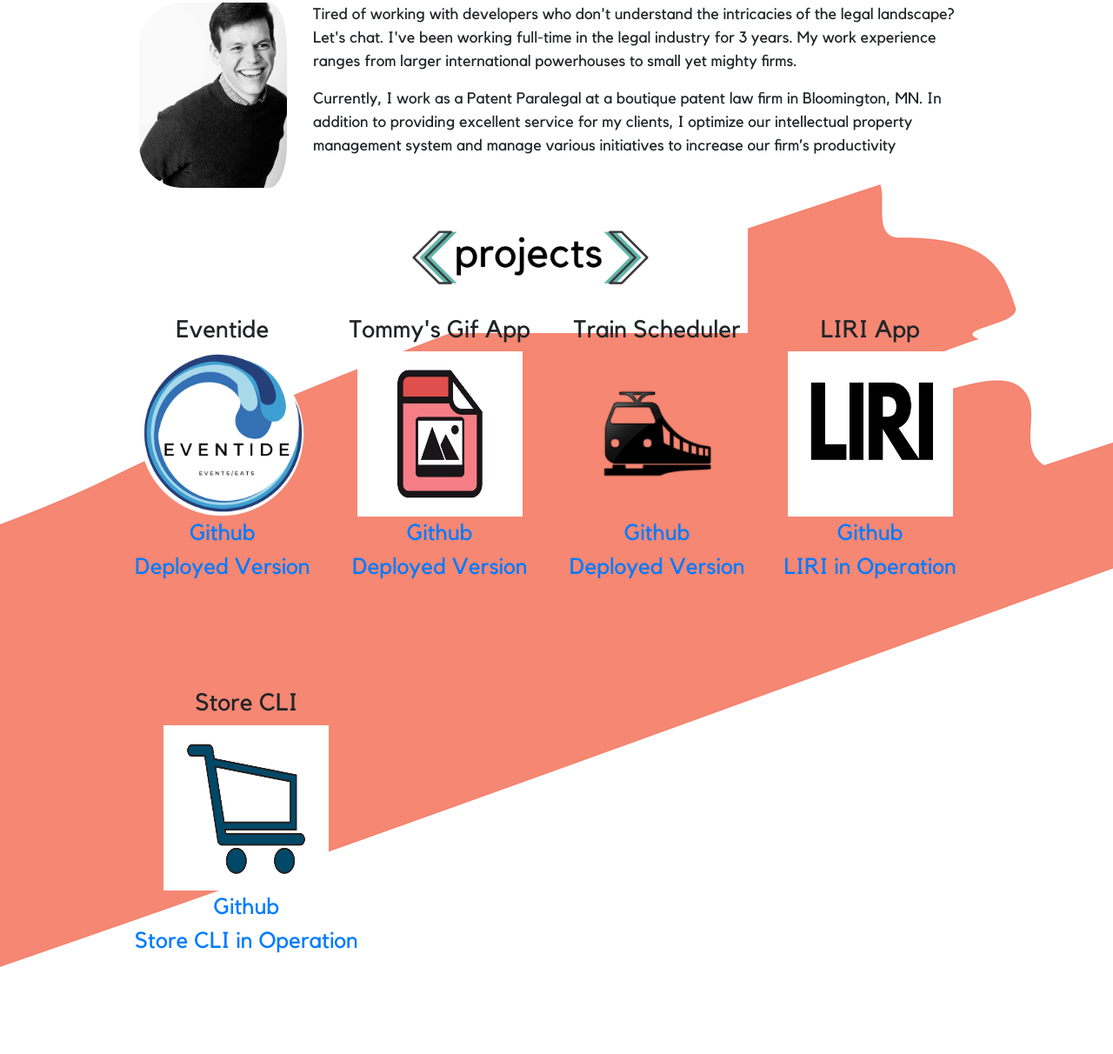
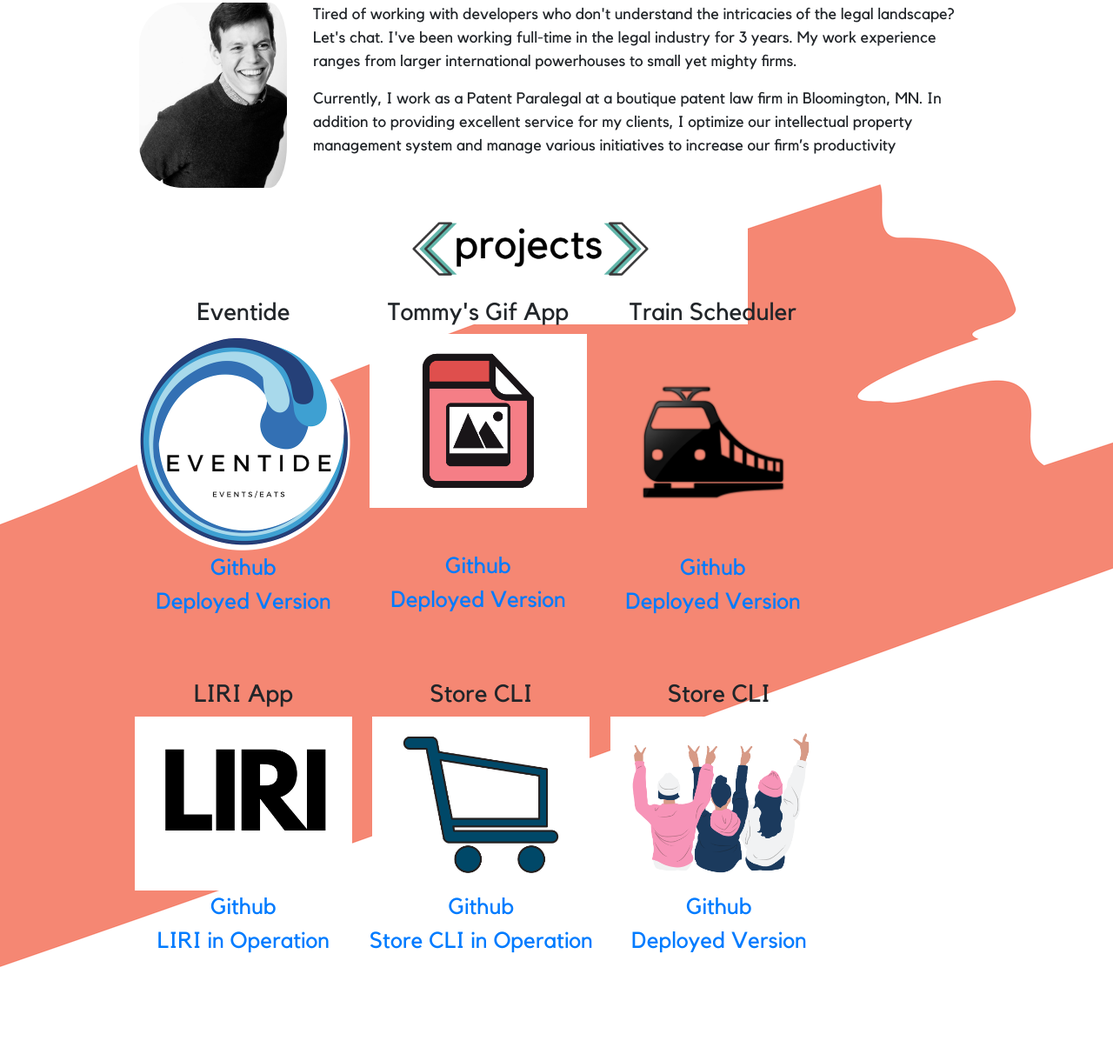
Before and after one commit to MattRubbelke/portfolio, a plain HTML site: page index.html in a window 1280 px wide. Shown: the part 327-1539 px from the top of the page at 87% size. After the commit the page ends 1489 px from the top, so only its background shows below. Drawn offline with nearby package versions, Linux system fonts and the light colour scheme; files whose address does not match are found by name.

Commit message:
Added FriendFinder.

```diff
--- a/assets/css/style.css
+++ b/assets/css/style.css
@@ -53,7 +53,7 @@ p{
 }
 
 #projects-title{
-    margin: 10px auto;
+    margin: 0px auto;
     width: 500px;
     clear: both;
 }
@@ -64,16 +64,14 @@ p{
 }
 
 .project{
-    float: left;
-    margin-right: 25px;
+
     text-align: center;
     padding: 10px;
-    margin-bottom: 100px;
+    margin-bottom: 50px;
 }
 
 .project-image{
-    width: 190px;
-    height: 190px;
+    width: 250px;
 }
 
 .descript{
--- a/index.html
+++ b/index.html
@@ -52,7 +52,7 @@
             <!-- Tommy's Gif App -->
             <div class="project" class="col-3">
                 <h3>Tommy's Gif App</h3>
-                <img src="assets/images/giphy.png" class="project-image">
+                <img src="assets/images/giphy.png" style="margin-bottom: 48px;"class="project-image">
                 <div class="descript">
                     <a href="https://github.com/MattRubbelke/GifTastic" target="_blank">Github</a>
                     <br>
@@ -92,6 +92,17 @@
                     <a href="https://drive.google.com/file/d/1wNVrH4DuR6MYTD86qG1cU_fQbTkLKF1I/view" target="_blank">Store CLI in Operation</a>
                 </div>
             </div>
+
+            <!-- FriendFinder -->
+            <div class="project" class="col-3">
+                <h3>Store CLI</h3>
+                <img src="assets/images/friendfinder.png" class="project-image">
+                <div class="descript">
+                    <a href="https://github.com/MattRubbelke/FriendFinder" target="_blank">Github</a>
+                    <br>
+                    <a href="https://quiet-crag-99946.herokuapp.com/" target="_blank">Deployed Version</a>
+                </div>
+            </div>
         <div style="clear:both;" id="button-holder">
 
         </div>
```
Also changed, not shown: assets/images/friendfinder.png (added).
